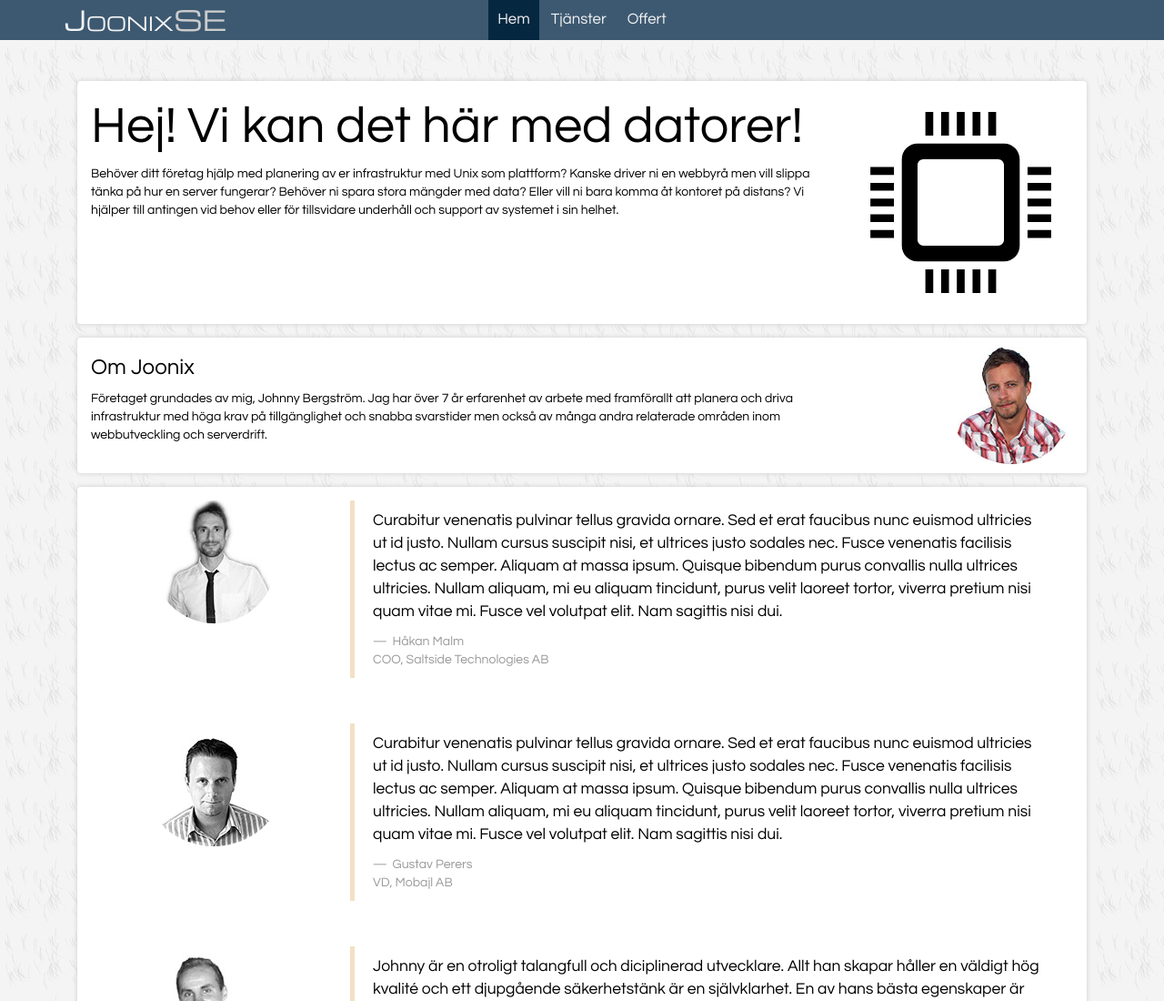
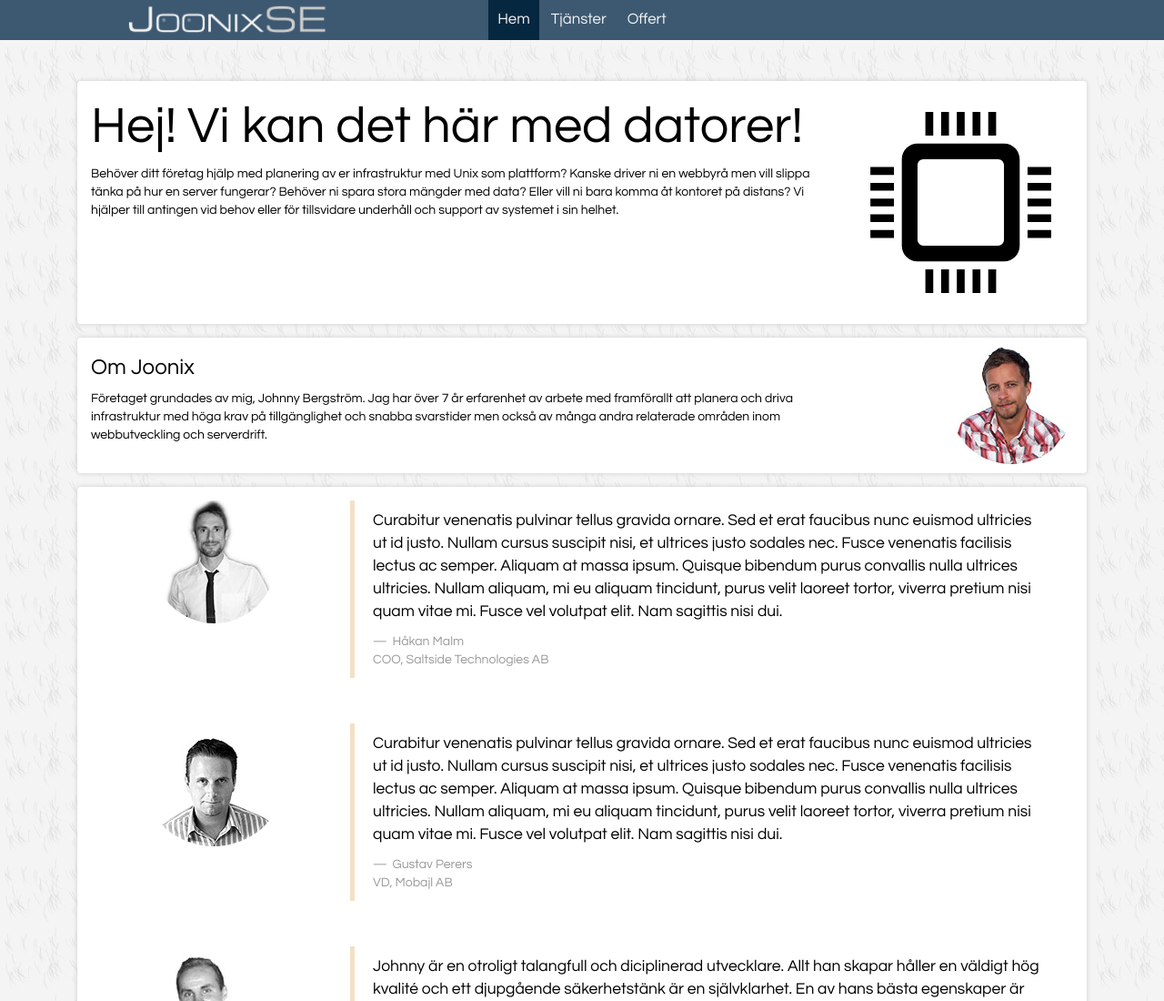
Before and after one commit to joonix/joonix.github.io, a website: page index.html in a window 1280 px wide. Shown: the top 1100 px of the page at 91% size. Drawn offline with nearby package versions, Linux system fonts and the light colour scheme.

Commit message:
Change logo
Make logo image

```diff
--- a/css/main.css
+++ b/css/main.css
@@ -25,28 +25,12 @@ a:hover, a:active {
 	text-decoration: none;
 }
 
-.logo {
+.header .logo {
 	font-family: 'Michroma', sans-serif;
 	font-variant: small-caps;
 	color: #F4F4F4;
-	text-align: left;
-	font-size: 30px;
-}
-
-@media (max-width: 768px) {
-	.logo {
-		text-align: center;
-	}
-}
-
-.logo .suffix {
-	display: inline-block;
-	color: #CCC;
-}
-
-.logo em {
-	display: block;
-	font-size: .9em;
+	height: 42px;
+	margin: auto;
 }
 
 .header a.active {
--- a/index.html
+++ b/index.html
@@ -38,9 +38,7 @@
       <div class="container">
         <div class="row">
           <div class="col-sm-4">
-            <div class="logo">
-              Joonix<div class="suffix">SE</div>
-            </div>
+            <img src="/img/logo.png" class="img-responsive logo">
             <div class="clearfix"></div>
           </div>
           <div class="col-sm-4">
```
Also changed, not shown: img/logo.png (added).
